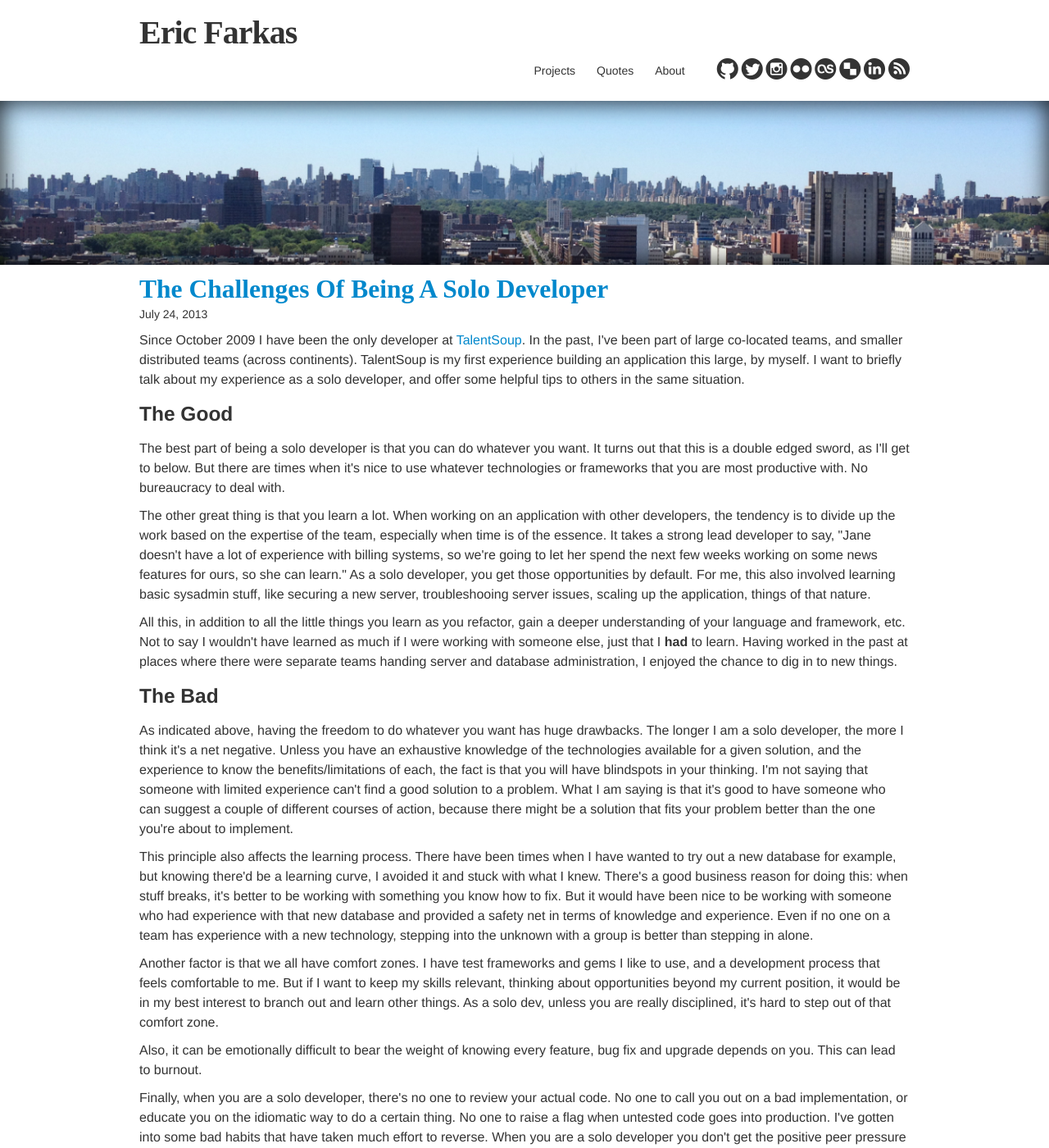
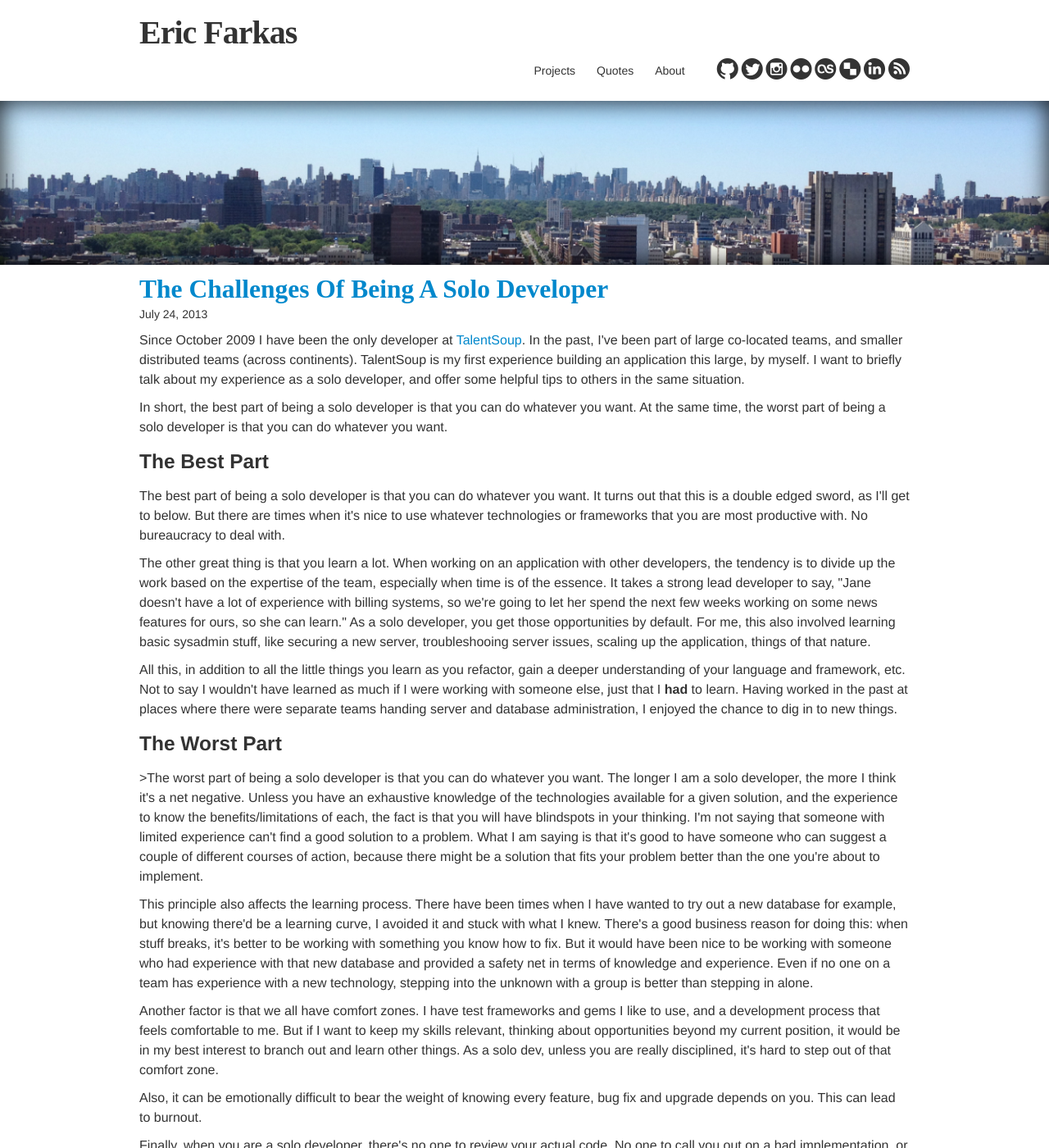
Before and after one commit to speric/speric.github.com, a Jekyll site: the page built from _posts/2013-07-24-the-challenges-of-being-a-solo-developer.markdown, in a window 1280 px wide and 1400 px high. Shown: the whole window at 82% size. Built offline with Jekyll 4.4.1, drawn with Linux system fonts in a browser that asks for light colours; some web fonts are replaced; Markdown is read by kramdown in place of the engine named in the settings; comment, search, counter and statistics services are not loaded.

Commit message:
Update 2013-07-24-the-challenges-of-being-a-solo-developer.markdown

```diff
--- a/_posts/2013-07-24-the-challenges-of-being-a-solo-developer.markdown
+++ b/_posts/2013-07-24-the-challenges-of-being-a-solo-developer.markdown
@@ -5,15 +5,17 @@ header_img: "skyline_from_harlem.jpg"
 ---
 <p>Since October 2009 I have been the only developer at <a href="https://talentsoup.com">TalentSoup</a>.  In the past, I've been part of large co-located teams, and smaller distributed teams (across continents). TalentSoup is my first experience building an application this large, by myself. I want to briefly talk about my experience as a solo developer, and offer some helpful tips to others in the same situation.</p>
 
-<h3>The Good</h3>
+<p>In short, the best part of being a solo developer is that you can do whatever you want.  At the same time, the worst part of being a solo developer is that you can do whatever you want.</p>
+
+<h3>The Best Part</h3>
 <p>The best part of being a solo developer is that you can do whatever you want. It turns out that this is a double edged sword, as I'll get to below. But there are times when it's nice to use whatever technologies or frameworks that you are most productive with. No bureaucracy to deal with.</p>
 
 <p>The other great thing is that you learn a lot.  When working on an application with other developers, the tendency is to divide up the work based on the expertise of the team, especially when time is of the essence. It takes a strong lead developer to say, "Jane doesn't have a lot of experience with billing systems, so we're going to let her spend the next few weeks working on some news features for ours, so she can learn." As a solo developer, you get those opportunities by default.  For me, this also involved learning basic sysadmin stuff, like securing a new server, troubleshooing server issues, scaling up the application, things of that nature.</p>
 
 <p>All this, in addition to all the little things you learn as you refactor, gain a deeper understanding of your language and framework, etc.  Not to say I wouldn't have learned as much if I were working with someone else, just that I <b>had</b> to learn. Having worked in the past at places where there were separate teams handing server and database administration, I enjoyed the chance to dig in to new things.</p>
 
-<h3>The Bad</h3>
-<p>As indicated above, having the freedom to do whatever you want has huge drawbacks. The longer I am a solo developer, the more I think it's a net negative.  Unless you have an exhaustive knowledge of the technologies available for a given solution, and the experience to know the benefits/limitations of each, the fact is that you will have blindspots in your thinking. I'm not saying that someone with limited experience can't find a good solution to a problem. What I am saying is that it's good to have someone who can suggest a couple of different courses of action, because there might be a solution that fits your problem better than the one you're about to implement.</p>
+<h3>The Worst Part</h3>
+<p>>The worst part of being a solo developer is that you can do whatever you want. The longer I am a solo developer, the more I think it's a net negative.  Unless you have an exhaustive knowledge of the technologies available for a given solution, and the experience to know the benefits/limitations of each, the fact is that you will have blindspots in your thinking. I'm not saying that someone with limited experience can't find a good solution to a problem. What I am saying is that it's good to have someone who can suggest a couple of different courses of action, because there might be a solution that fits your problem better than the one you're about to implement.</p>
 
 <p>This principle also affects the learning process.  There have been times when I have wanted to try out a new database for example, but knowing there'd be a learning curve, I avoided it and stuck with what I knew. There's a good business reason for doing this: when stuff breaks, it's better to be working with something you know how to fix. But it would have been nice to be working with someone who had experience with that new database and provided a safety net in terms of knowledge and experience. Even if no one on a team has experience with a new technology, stepping into the unknown with a group is better than stepping in alone.</p>
 
```
